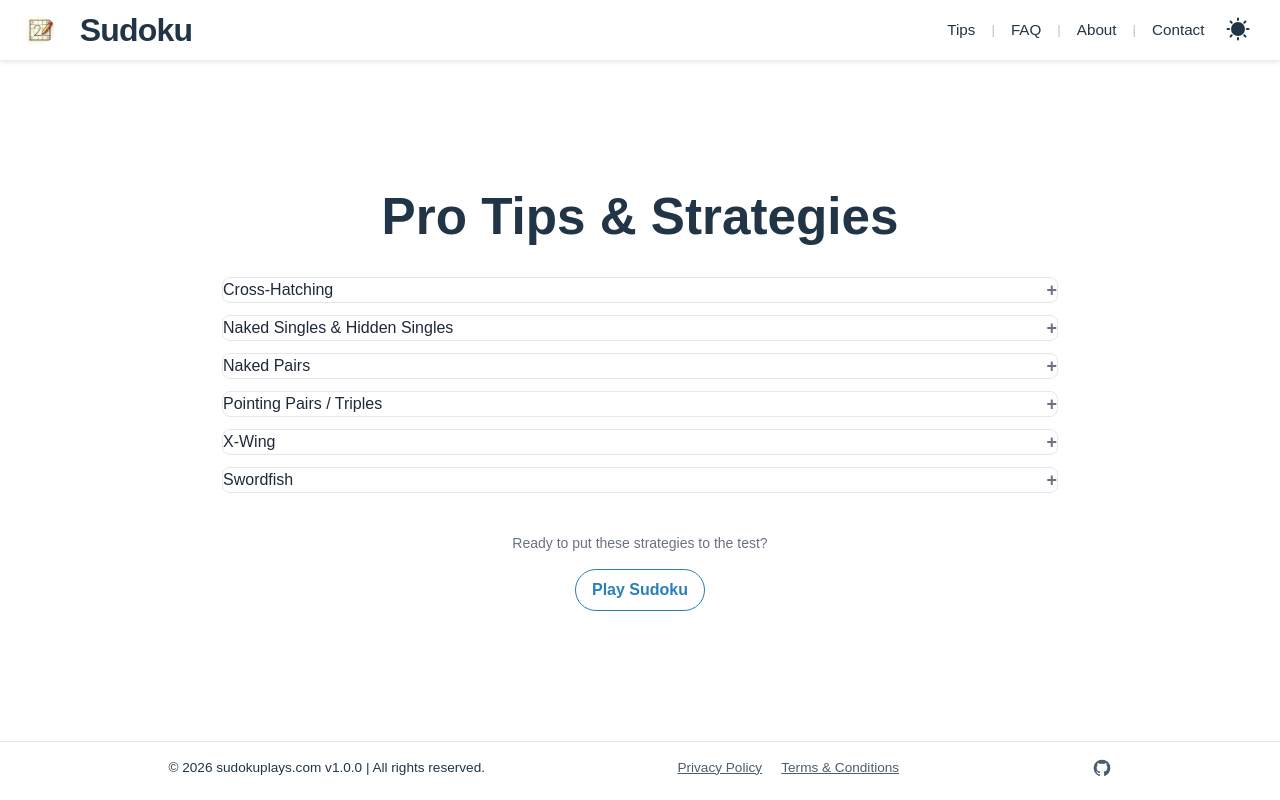
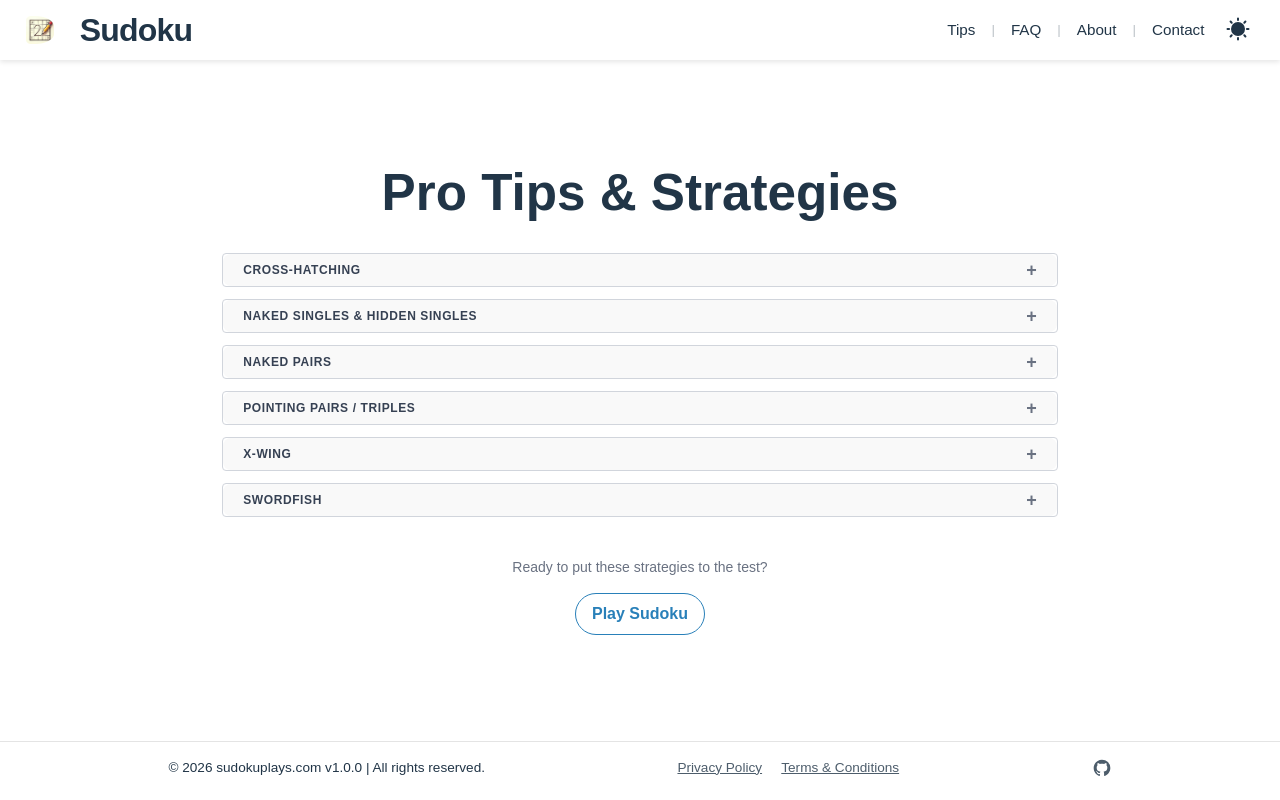
Before and after one commit to kiranofans/sudoku_game, a React (Vite) app: page /sudokuTips in a window 1280 px wide. Built offline with nearby package versions, Linux system fonts and the light colour scheme; a small style sheet from the web is missing.

Commit message:
UI:apply same expand/collpase bar style to Tips page

```diff
--- a/src/pages/SudokuTips.tsx
+++ b/src/pages/SudokuTips.tsx
@@ -86,23 +86,23 @@ const SudokuTips: React.FC = () => {
                     {tips.map((tip, index) => (
                         <div
                             key={index}
-                            className="w-full border border-gray-200 dark:border-gray-700 rounded-lg overflow-hidden"
+                            className="w-full border border-gray-300 dark:border-gray-600 bg-white dark:bg-gray-800 rounded"
                         >
                             <button
                                 onClick={() => toggle(index)}
-                                className="accordion-btn justify-between items-center px-5 py-4 text-left hover:bg-gray-50 dark:hover:bg-gray-800 transition-colors"
+                                className="w-full flex justify-between items-center px-4 h-8 hover:bg-gray-50 dark:hover:bg-gray-700 transition-colors focus:outline-none"
                             >
-                                <span className="text-base text-left font-medium text-gray-800 dark:text-gray-100">
+                                <span className="text-[12px] text-gray-700 dark:text-gray-200 tracking-wider font-semibold uppercase text-left">
                                     {tip.title}
                                 </span>
-                                <span className="text-gray-500 dark:text-gray-400 font-bold text-lg leading-none">
+                                <span className="text-gray-500 font-bold text-lg leading-none">
                                     {openIndex === index ? "−" : "+"}
                                 </span>
                             </button>
 
                             {openIndex === index && (
                                 <div className="w-full min-w-0 overflow-hidden">
-                                    <div className="w-full min-w-0 px-5 pb-4 pt-3 text-gray-600 dark:text-gray-300 text-base leading-relaxed border-t border-gray-100 dark:border-gray-700 break-words space-y-3">
+                                    <div className="px-4 pb-4 pt-2 text-left border-t border-gray-200 w-full dark:border-gray-700 text-sm text-gray-600 dark:text-gray-400 break-words space-y-3">
                                         {tip.description.split('\n\n').map((para, i) => (
                                             <p key={i}>{para}</p>
                                         ))}
```
